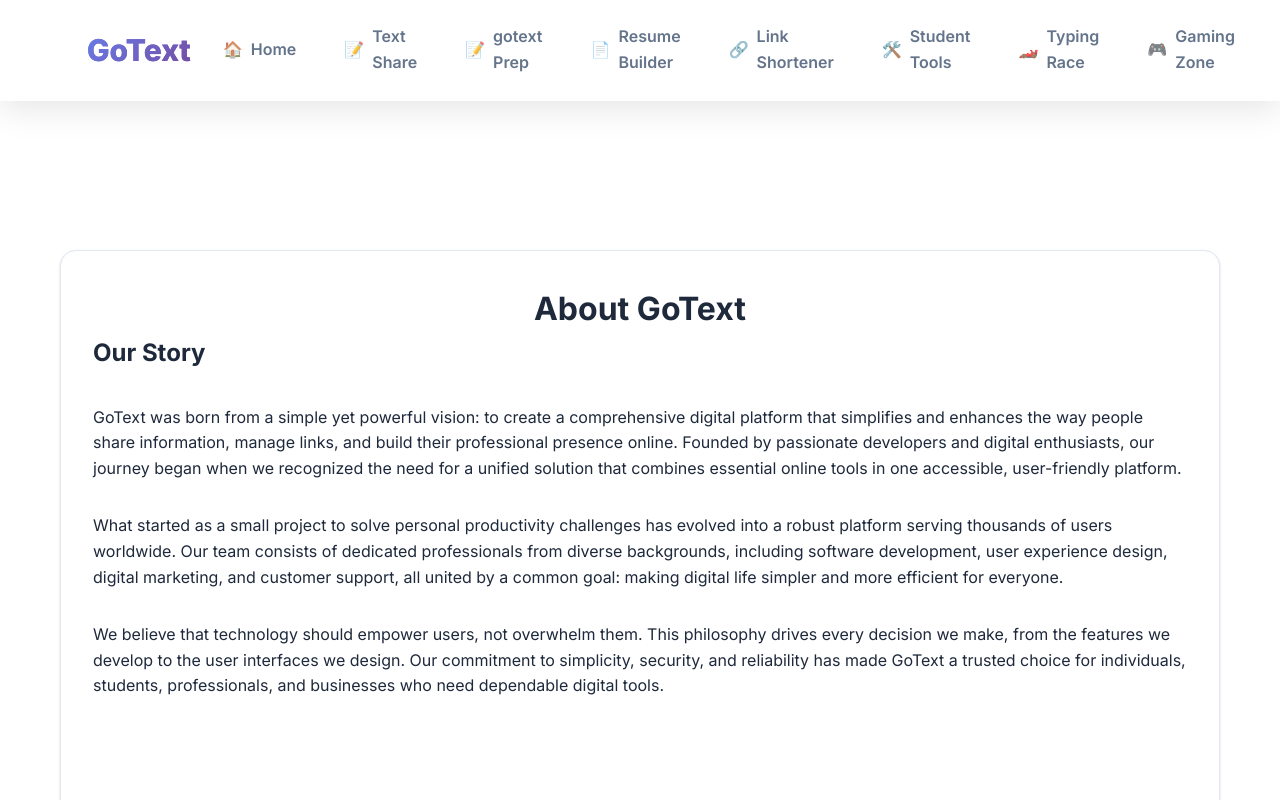
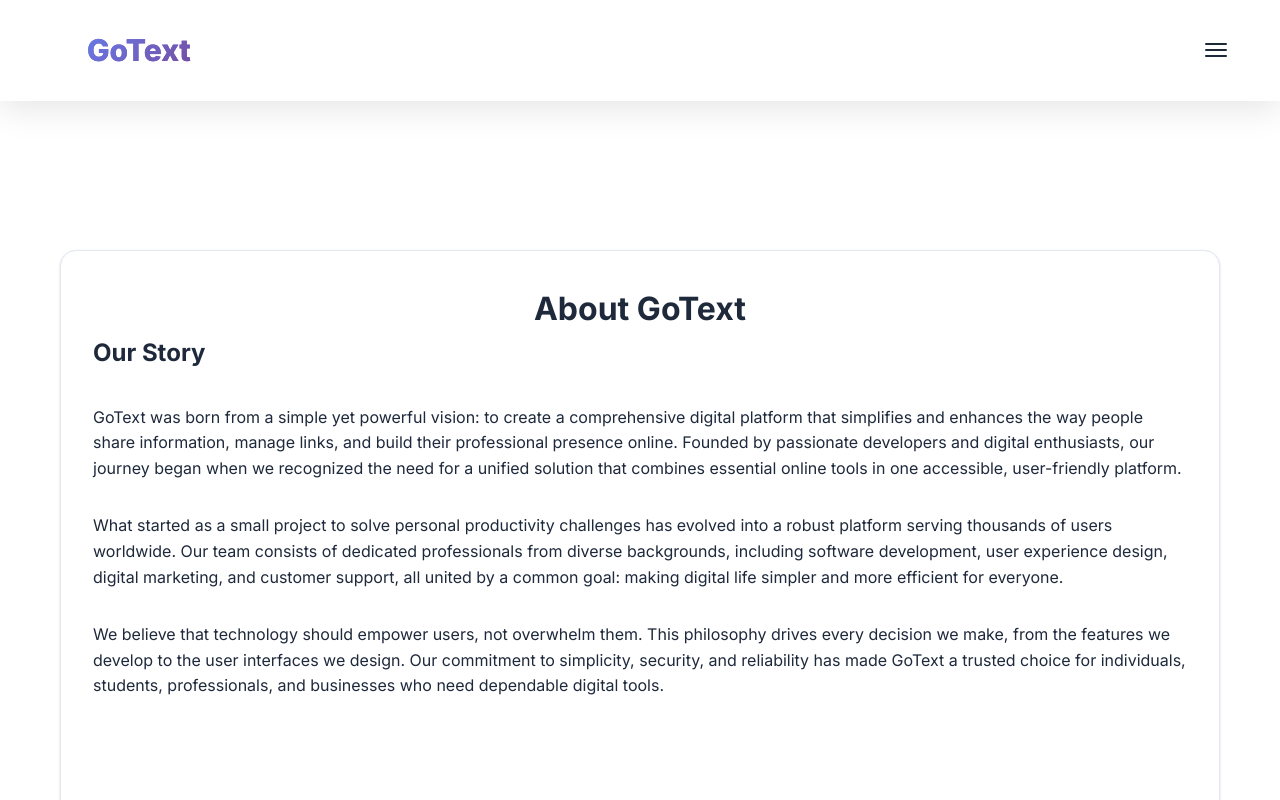
Before and after one commit to Anvithshetty17/text-share-website, a React (Create React App) app in the folder client/: page /about in a window 1280 px wide. Shown: the top 800 px of the page. Built offline with nearby package versions, Linux system fonts and the light colour scheme; no server answers.

Commit message:
Update App.css

```diff
--- a/client/src/App.css
+++ b/client/src/App.css
@@ -2327,51 +2327,3 @@ position: fixed;
     font-size: 1.1rem;
   }
 }
-
-@media (min-width: 769px) {
-  .nav-toggle {
-    display: none !important;
-  }
-  .nav-menu {
-    position: static !important;
-    display: flex !important;
-    flex-direction: row !important;
-    justify-content: flex-end;
-    align-items: center;
-    height: auto !important;
-    width: auto !important;
-    background: none !important;
-    box-shadow: none !important;
-    padding: 0 !important;
-    right: 0 !important;
-    top: auto !important;
-    transition: none !important;
-    overflow: visible !important;
-    z-index: auto !important;
-  }
-  .nav-menu li {
-    margin-left: 1rem;
-    margin-bottom: 0;
-    width: auto;
-    max-width: none;
-    list-style: none;
-  }
-  .nav-link {
-    font-size: 1rem;
-    padding: 0.5rem 1rem;
-    border-radius: 8px;
-    background: none;
-    border: none;
-    box-shadow: none;
-    color: var(--text-secondary);
-  }
-  .nav-link.active {
-    background: linear-gradient(135deg, #667eea 0%, #764ba2 100%);
-    color: white;
-    box-shadow: 0 8px 25px rgba(102, 126, 234, 0.3);
-    border-color: rgba(255, 255, 255, 0.3);
-  }
-  .nav-backdrop {
-    display: none !important;
-  }
-}
```
